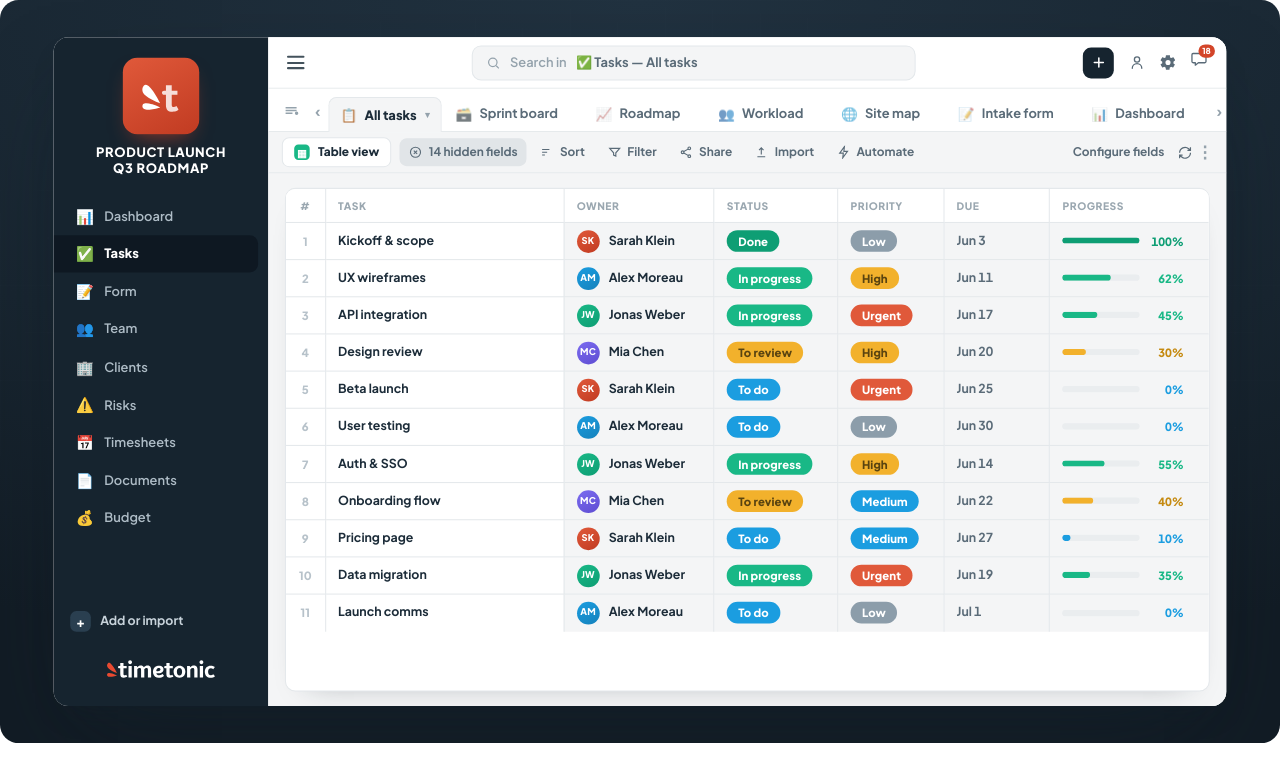
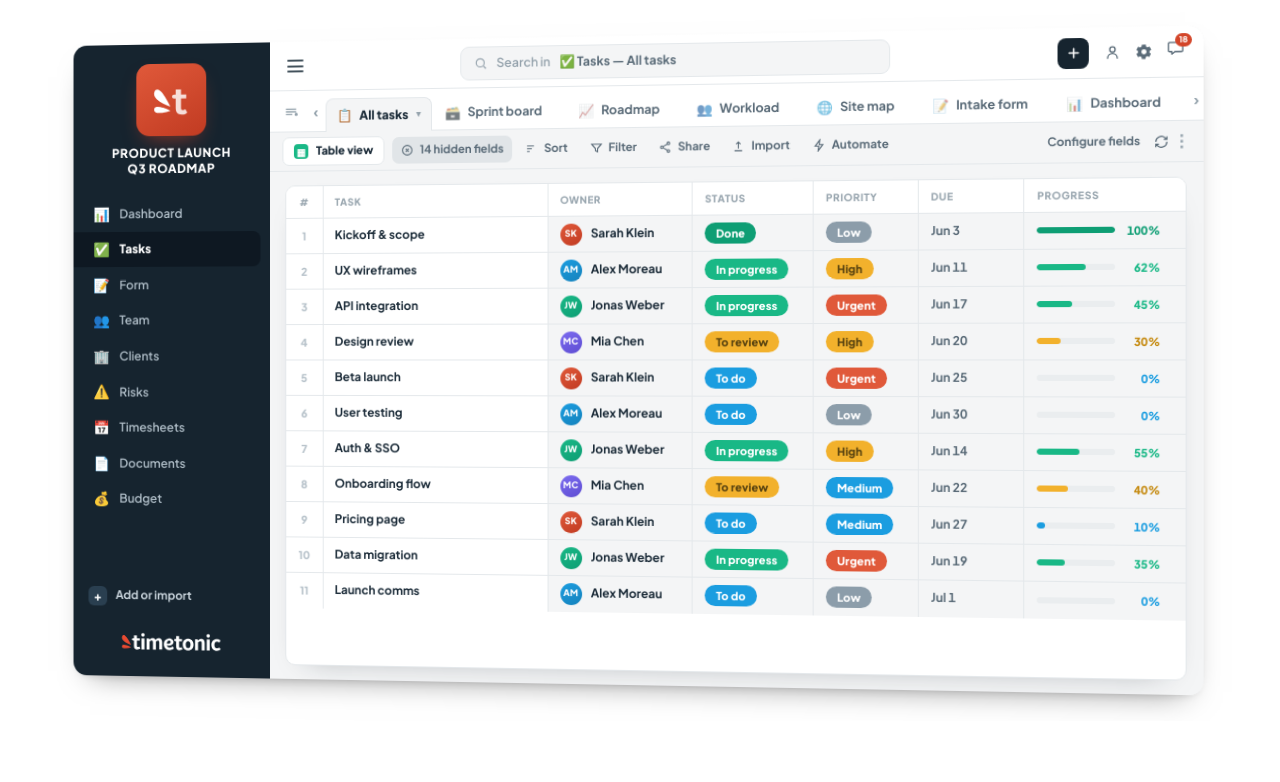
Before and after one commit to Sireynah/All-views-timetonic-animation, a plain HTML site: page all-views/index.html in a window 1280 px wide. Drawn offline with Linux system fonts and the light colour scheme.

Commit message:
Add files via upload

```diff
--- a/all-views/index.html
+++ b/all-views/index.html
@@ -32,7 +32,7 @@
   --prog:#19B886;   --prog-band:#62D2AD;  --prog-soft:#DCF6ED;
   --rev:#F2B12C;    --rev-band:#F4CF6B;   --rev-soft:#FCEFD0;
   --done:#0E9E74;   --done-band:#54C29B;  --done-soft:#D6F1E6;
-  --shadow:0 40px 90px -28px rgba(20,32,42,.5), 0 14px 30px -16px rgba(20,32,42,.34);
+  --shadow:0 14px 30px -18px rgba(0,0,0,.5), 0 4px 12px -8px rgba(0,0,0,.3);
   --font:'Plus Jakarta Sans', -apple-system, BlinkMacSystemFont, 'Segoe UI', sans-serif;
 
   width:100%; max-width:100%; display:block; position:relative; min-width:0; overflow:hidden;
@@ -42,25 +42,19 @@
 
   .vw-canvas{
     position:absolute; top:0; left:0; width:1240px; height:720px; transform-origin:top left;
-    border-radius:18px; overflow:hidden;
-    background:radial-gradient(120% 90% at 50% 0%, #20313F 0%, #182530 60%, #121C25 100%);
+    border-radius:18px; overflow:visible;
+    background:transparent;
     display:flex; align-items:center; justify-content:center; user-select:none; -webkit-user-select:none;
-  }
-  .vw-canvas::before{
-    content:''; position:absolute; inset:0;
-    background-image:linear-gradient(rgba(255,255,255,.035) 1px,transparent 1px),
-                     linear-gradient(90deg,rgba(255,255,255,.035) 1px,transparent 1px);
-    background-size:46px 46px; mask:radial-gradient(80% 70% at 50% 45%,#000 0%,transparent 80%);
   }
 
   /* ---- window ---- */
   .vw-win{
     position:relative; width:1136px; height:648px; background:var(--paper);
     border-radius:14px; box-shadow:var(--shadow); overflow:hidden; display:flex;
-    opacity:0; transform:translateY(16px) scale(.985);
+    opacity:0; transform:perspective(2200px) rotateY(-7deg) translateY(16px) scale(.985);
     transition:opacity .6s ease, transform .6s cubic-bezier(.22,.9,.3,1);
   }
-  .vw-win.show{opacity:1; transform:none;}
+  .vw-win.show{opacity:1; transform:perspective(2200px) rotateY(-7deg);}
 
   /* ================= SIDEBAR ================= */
   .sb{flex:0 0 208px; background:var(--navy); color:#C7D2DA; display:flex; flex-direction:column; padding:16px 0 14px;}
@@ -869,7 +863,7 @@ function boot(){
 
   function fit(){
     var cw=ROOT.clientWidth; if(!cw) return;
-    var s=Math.min(cw/1240, 1.12);
+    var s=Math.min(cw/1240, 1.12) * 0.97;
     if(s<=0) return;
     V('canvas').style.transform='scale('+s+')';
     ROOT.style.height=(720*s)+'px';
```
